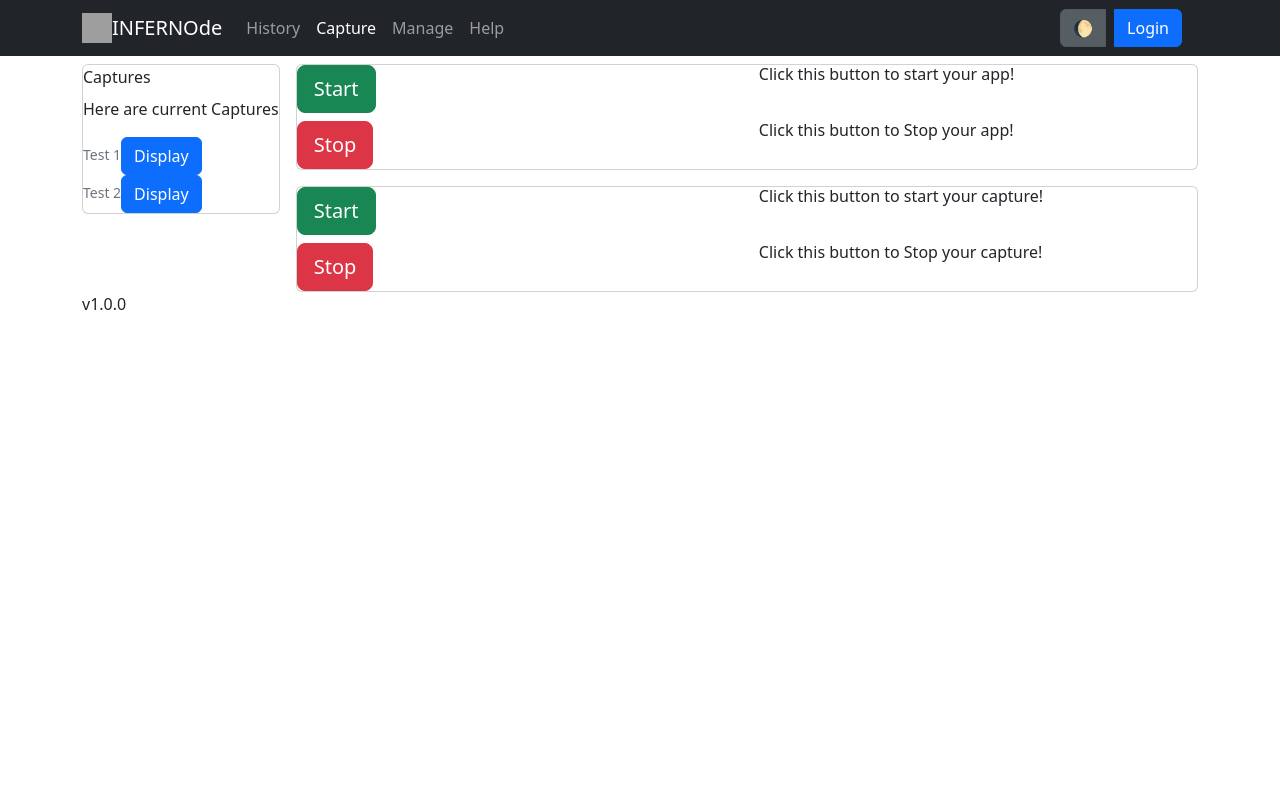
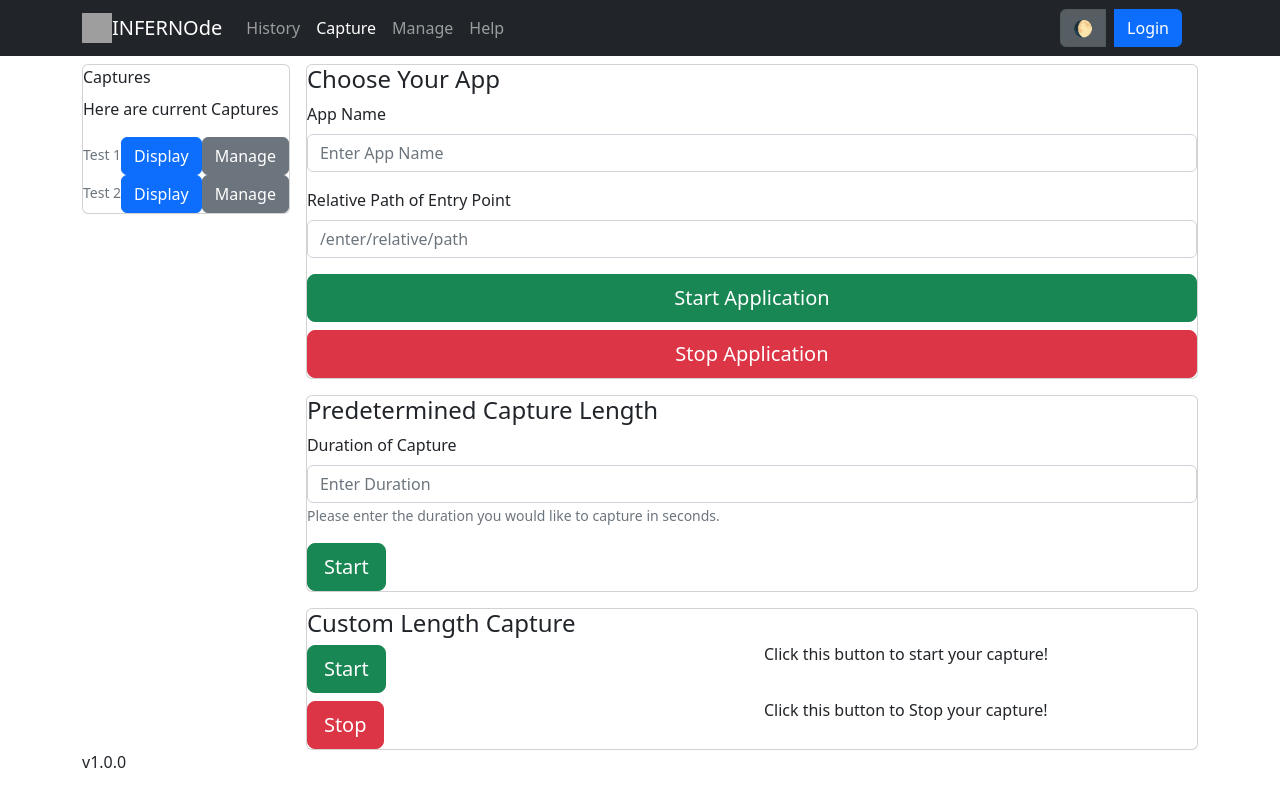
Before and after one commit to oslabs-beta/infernode, a React app: page /capture in a window 1280 px wide. Built offline with nearby package versions, Linux system fonts and the light colour scheme; no server answers; grey boxes are pictures that could not be loaded.

Commit message:
Ready merge to dev for Capture page backend testing

```diff
--- a/src/public/infernode/views/Capture/CaptureFileItem.tsx
+++ b/src/public/infernode/views/Capture/CaptureFileItem.tsx
@@ -5,7 +5,6 @@ import Form from 'react-bootstrap/Form';
 type CaptureFileItemProps = {
   name: string,
   display: (event: SyntheticEvent) => void,
-//   date: Date
 };
 
 export default function CaptureFileItem(props: CaptureFileItemProps) {
@@ -17,8 +16,8 @@ export default function CaptureFileItem(props: CaptureFileItemProps) {
   return (
     <div className="flex-box">
       <Form.Text>{name}</Form.Text>
-      {/* <Form.Text>{new Date(date).toLocaleString()}</Form.Text> */}
       <Button variant="primary" onClick={display}>Display</Button>
+      <Button variant="secondary">Manage</Button>
     </div>
   );
 }
--- a/src/public/infernode/views/Capture/CapturePage.tsx
+++ b/src/public/infernode/views/Capture/CapturePage.tsx
@@ -1,8 +1,13 @@
 import React from 'react';
-import Stack from 'react-bootstrap/Stack';
-import Card from 'react-bootstrap/Card';
-import { Button } from 'react-bootstrap';
-import ButtonGroup from 'react-bootstrap/ButtonGroup';
+// import Stack from 'react-bootstrap/Stack';
+// import Card from 'react-bootstrap/Card';
+import {
+  Button,
+  Form,
+  Stack,
+  Card,
+  Col,
+} from 'react-bootstrap';
 import CaptureSidebar from './CaptureSidebar';
 
 export default function CapturePage(): JSX.Element {
@@ -11,30 +16,45 @@ export default function CapturePage(): JSX.Element {
       <CaptureSidebar />
       <Stack direction="vertical" gap={3}>
         <Card>
+          <h4>Choose Your App</h4>
+          <Form>
+            <Form.Group className="mb-3" controlId="formGroupAppName">
+              <Form.Label>App Name</Form.Label>
+              <Form.Control type="text" placeholder="Enter App Name" />
+            </Form.Group>
+            <Form.Group className="mb-3" controlId="formGroupPath">
+              <Form.Label>Relative Path of Entry Point</Form.Label>
+              <Form.Control type="text" placeholder="/enter/relative/path" />
+            </Form.Group>
+          </Form>
           <div className="d-grid gap-2">
-            <div className="row">
-              <div className="col-6">
-                <Button variant="success" size="lg">
-                  Start
-                </Button>
-              </div>
-              <div className="col-6">
-                <h6>Click this button to start your app!</h6>
-              </div>
-            </div>
-            <div className="row">
-              <div className="col-6">
-                <Button variant="danger" size="lg">
-                  Stop
-                </Button>
-              </div>
-              <div className="col-6">
-                <h6>Click this button to Stop your app!</h6>
-              </div>
-            </div>
+            <Button variant="success" size="lg">
+              Start Application
+            </Button>
+            <Button variant="danger" size="lg">
+              Stop Application
+            </Button>
           </div>
         </Card>
         <Card>
+          <h4>Predetermined Capture Length</h4>
+          <Col>
+            <Form.Group className="mb-3" controlId="formBasicEmail">
+              <Form.Label>Duration of Capture</Form.Label>
+              <Form.Control type="text" placeholder="Enter Duration" />
+              <Form.Text className="text-muted">
+                Please enter the duration you would like to capture in seconds.
+              </Form.Text>
+            </Form.Group>
+          </Col>
+          <Col>
+            <Button variant="success" size="lg">
+              Start
+            </Button>
+          </Col>
+        </Card>
+        <Card>
+          <h4>Custom Length Capture</h4>
           <div className="d-grid gap-2">
             <div className="row">
               <div className="col-6">
```
Also changed, not shown: 1 other file (tests, documents, lock files or other folders).
